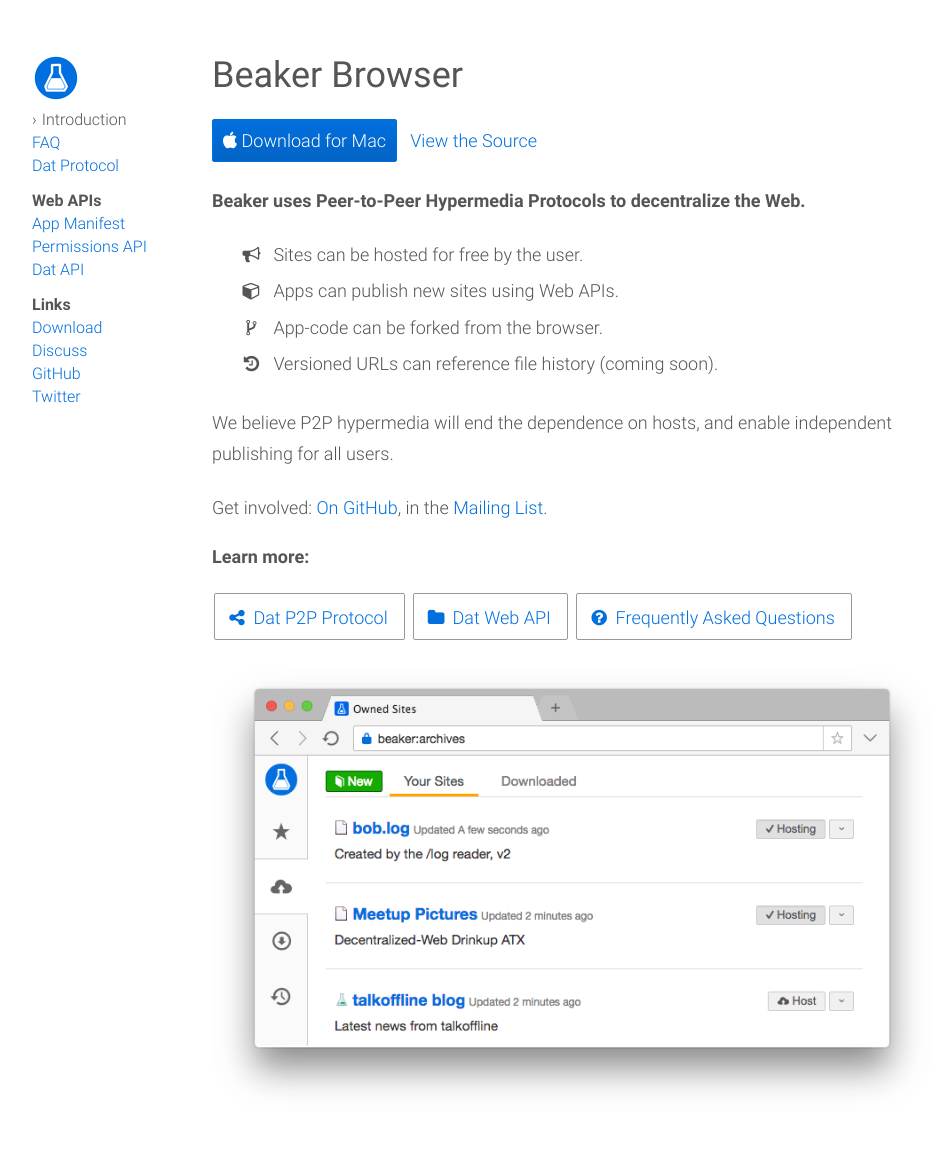
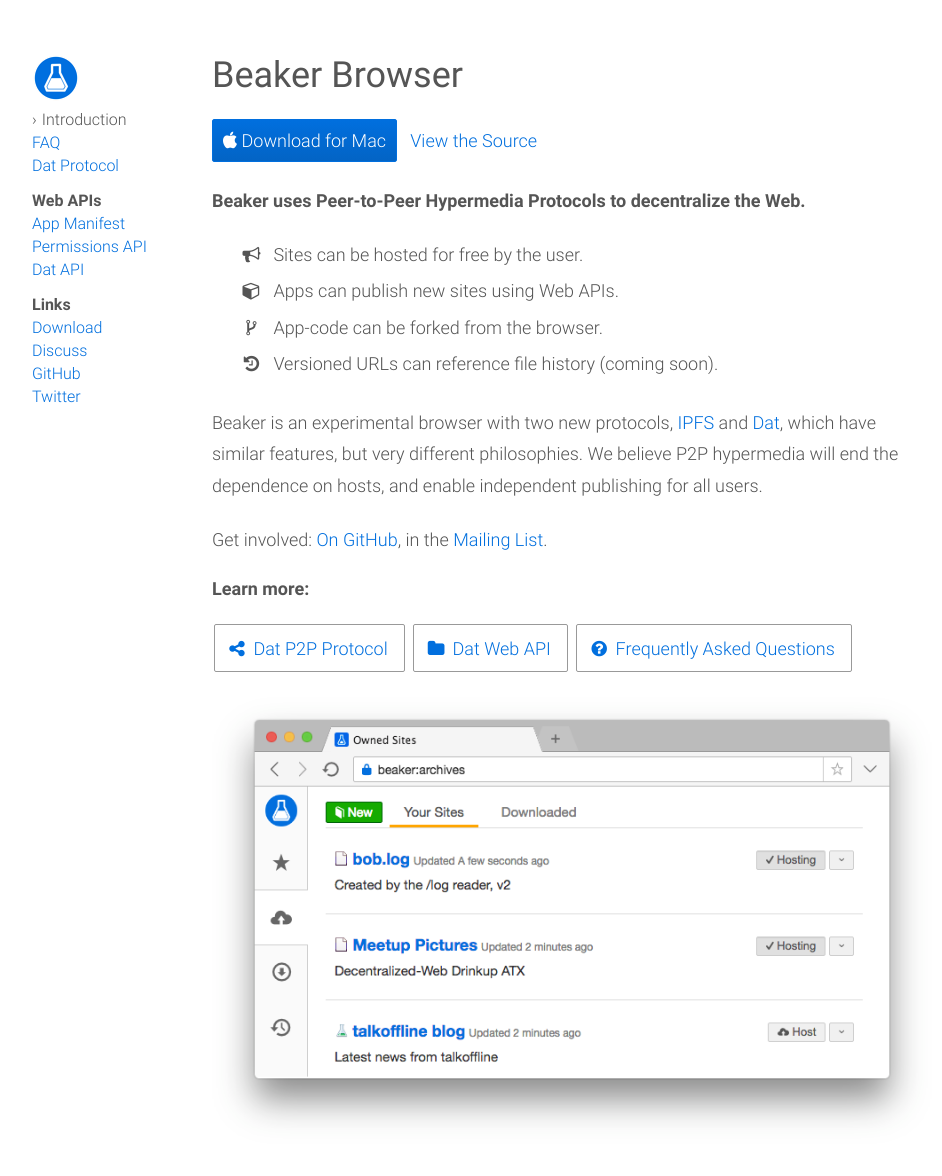
Before and after one commit to beakerbrowser/beakerbrowser.com, a Jekyll site: the page built from _docs/index.md, in a window 1280 px wide. Shown: the whole page, without its empty margins (128-1070 px from the left). Built offline with Jekyll 4.4.1, drawn with Linux system fonts in a browser that asks for light colours; before the commit the page ends 1145 px from its top, so only the background shows below that.

Commit message:
update beaker intro

```diff
--- a/_docs/index.md
+++ b/_docs/index.md
@@ -16,6 +16,7 @@
   <li><span class="fa fa-history"></span> Versioned URLs can reference file history (coming soon).</li>
 </ul>
 
+Beaker is an experimental browser with two new protocols, [IPFS](https://ipfs.io)&nbsp;and&nbsp;[Dat](/docs/dat/intro.html), which have similar features, but very different philosophies.
 We believe P2P hypermedia will end the dependence on hosts, and enable independent publishing for all users.
 
 Get involved: <a href="https://github.com/beakerbrowser/beaker">On GitHub</a>, in the <a href="https://groups.google.com/forum/#!forum/beaker-browser">Mailing List</a>.
```
